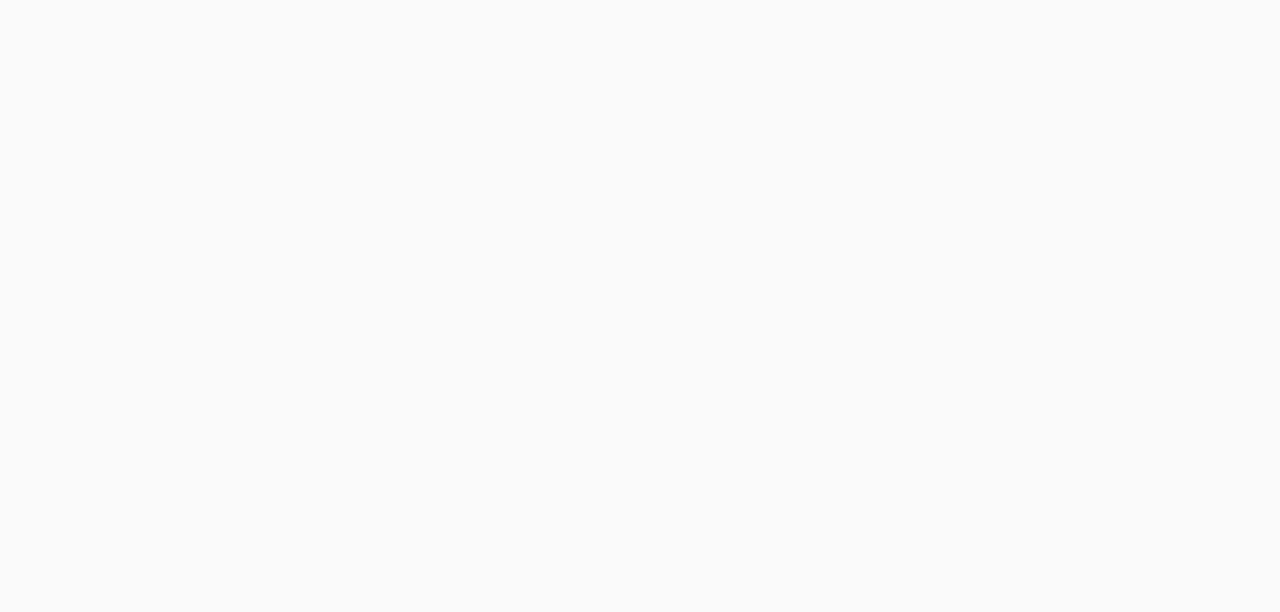
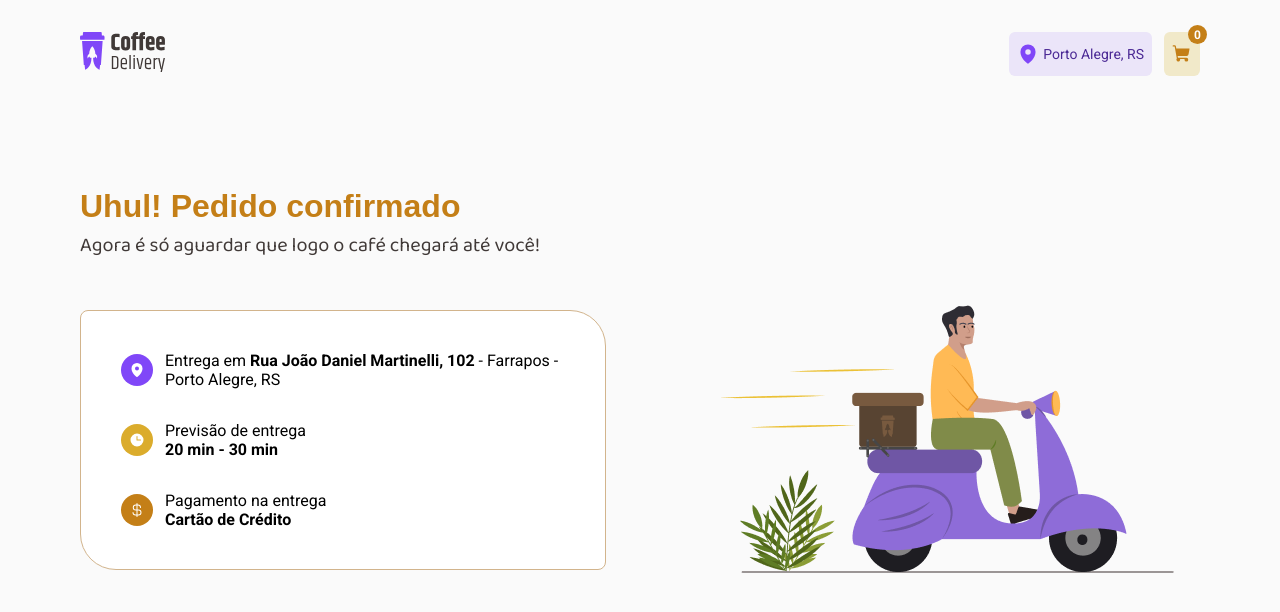
Before and after one commit to KaioFelps/coffee-delivery, a React (Vite) app: page /success in a window 1280 px wide. Before the commit this address had no page. Shown: the top 612 px of the page. Built offline with nearby package versions, Linux system fonts and the light colour scheme.

Commit message:
:sparkles: finishes last page (success page) and finishes the challange

```diff
--- a/src/pages/Checkout/index.tsx
+++ b/src/pages/Checkout/index.tsx
@@ -3,9 +3,10 @@
 import { FormContent, BoxHeader, FormWrapper, InputRow, MainContainer, Section, CoffeeCard, CoffeeInformationContainer, RemoveFromCartButton, CoffeeActionBar, InCartCoffeesList, CoffeeDivisor, SummaryContainer, ConfirmButton } from "./style";
 import { defaultTheme } from "../../styles/themes/default"
 import { PaymentMethodRadio, PaymentMethodsContainer } from "./radioStyles";
-import { useContext, useEffect, useState } from "react";
-import { CartCoffeePropsType, CoffeeContext, CoffeePropsType } from "../../contexts/CoffeeContext";
+import { useContext } from "react";
+import { CoffeeContext } from "../../contexts/CoffeeContext";
 import { Counter } from "../../componentes/ShopCard/style";
+import {Navigate} from "react-router-dom"
 
 export function Checkout() {
     const { coffeesList, setCoffeeQuantity, removeCoffeeFromCart } = useContext(CoffeeContext)
@@ -158,7 +159,7 @@
                     </SummaryContainer>
 
                     <ConfirmButton
-                        type="button"
+                        href="/success"
                         title="Confirmar pedido"
                     >
                         Confirmar pedido
--- a/src/pages/Checkout/style.ts
+++ b/src/pages/Checkout/style.ts
@@ -218,7 +218,7 @@
     }
 `
 
-export const ConfirmButton = styled.button`
+export const ConfirmButton = styled.a`
     border: 1px solid ${p => p.theme["yellow-700"]};
     width: 100%;
 
@@ -226,6 +226,7 @@
     border-radius: 6px;
     background: ${p => p.theme["yellow-500"]};
     color: ${p => p.theme["white"]};
+    text-decoration: none;
     text-transform: uppercase;
     font-size: ${p => p.theme["font-size-18"]};
     font-weight: bold;
--- /dev/null
+++ b/src/pages/Success/index.tsx
@@ -0,0 +1,55 @@
+import { IconBadge, MainContainer, SessionContainer, SessionInformations, SuccessHeader } from "./style";
+
+import ilustration from "../../assets/man-riding-motocycle.png"
+import { Clock, CurrencyDollar, MapPin } from "phosphor-react";
+
+export function Success() {
+    return (
+        <MainContainer>
+            <SuccessHeader>
+                <h1>Uhul! Pedido confirmado</h1>
+                <h2>Agora é só aguardar que logo o café chegará até você!</h2>
+            </SuccessHeader>
+
+            <SessionContainer>
+                <SessionInformations>
+
+                    <div style={{display: "flex", gap: 12, alignItems: "center"}}>
+                        <IconBadge color="purple">
+                            <MapPin size={16} weight="fill" />
+                        </IconBadge>
+
+                        <div style={{display: "flex", flexDirection: "column"}}>
+                            <p>Entrega em <strong>Rua João Daniel Martinelli, 102</strong> - Farrapos - Porto Alegre, RS</p>
+                        </div>
+                    </div>
+
+                    <div style={{display: "flex", gap: 12, alignItems: "center"}}>
+                        <IconBadge color="gold">
+                            <Clock size={16} weight="fill" />
+                        </IconBadge>
+
+                        <div style={{display: "flex", flexDirection: "column"}}>
+                            <p>Previsão de entrega</p>
+                            <p><strong>20 min - 30 min </strong></p>
+                        </div>
+                    </div>
+
+                    <div style={{display: "flex", gap: 12, alignItems: "center"}}>
+                        <IconBadge color="burnt-yellow">
+                            <CurrencyDollar size={16} weight="fill" />
+                        </IconBadge>
+
+                        <div style={{display: "flex", flexDirection: "column"}}>
+                            <p>Pagamento na entrega</p>
+                            <p><strong>Cartão de Crédito</strong></p>
+                        </div>
+                    </div>
+
+                </SessionInformations>
+
+                <img src={ilustration} alt="Homem pardo com roupas amarelo e verde andando em uma motocicleta roxa com uma caixa de correspondências na garupa." />
+            </SessionContainer>
+        </MainContainer>
+    )
+}
--- /dev/null
+++ b/src/pages/Success/style.ts
@@ -0,0 +1,87 @@
+import styled from "styled-components";
+
+type IconBadgePropsType = {
+    color: "purple" | "gold" | "burnt-yellow"
+}
+
+export const MainContainer = styled.main`
+    width: calc(100% - 40px);
+    max-width: 1120px;
+    margin: 80px auto;
+
+    display: flex;
+    flex-direction: column;
+    gap: 32px;
+`
+
+export const SuccessHeader = styled.header`
+    display: flex;
+    flex-direction: column;
+    gap: 4px;
+
+    h1 {
+        font-family: "Nunito", sans-serif;
+        font-weight: bolder;
+        font-size: ${p => p.theme["font-size-32"]};
+        color: ${p => p.theme["yellow-700"]};
+    }
+
+    h2 {
+        font-size: ${p => p.theme["font-size-20"]};
+        font-weight: normal;
+        color: ${p => p.theme["base-subtitle"]};
+    }
+`
+
+export const SessionContainer = styled.div`
+    display: flex;
+    justify-content: space-between;
+    gap: 102px;
+    align-items: center;
+
+    img {
+        width: 100%;
+        max-width: 492px;
+    }
+
+    @media (max-width: 760px) {
+        flex-direction: column;
+    }
+`
+
+export const SessionInformations = styled.article`
+    position: relative;
+
+    border: 1px solid tan;
+    border-radius: 8px 36px;
+    background-clip: padding-box;
+    background: ${p => p.theme["white"]};
+
+    padding: 40px;
+    display: flex;
+    flex-direction: column;
+    gap: 32px;
+
+    &::after {
+        content: "";
+        position: absolute;
+        top: 0; right: 0; bottom: 0; left: 0;
+        z-index: -1;
+        margin: -1px;
+        border-radius: inherit;
+
+        background: linear-gradient(102.89deg, #DBAC2C 2.61%, #8047F8 98.76%);
+    }
+`
+
+export const IconBadge = styled.span<IconBadgePropsType>`
+    padding: 8px;
+    border-radius: 999px;
+    line-height: 0;
+    color: ${p => p.theme["white"]};
+
+    background: ${p =>
+    p.color === "gold" ? p.theme["yellow-500"]
+    : p.color === "burnt-yellow" ? p.theme["yellow-700"]
+    : p.theme["purple-500"]};
+`
--- a/src/router.tsx
+++ b/src/router.tsx
@@ -2,6 +2,7 @@
 import { DefaultLayout } from "./layouts/default"
 import { Checkout } from "./pages/Checkout"
 import { Home } from "./pages/Home"
+import { Success } from "./pages/Success"
 
 export function Router() {
     return (
@@ -9,6 +10,7 @@
             <Route path="/" element={<DefaultLayout/>}>
                 <Route index element={<Home/>}/>
                 <Route path="checkout" element={<Checkout />} ></Route>
+                <Route path="success" element={<Success />} ></Route>
             </Route>
         </Routes>
     )
```
Also changed, not shown: src/assets/man-riding-motocycle.png (added).
